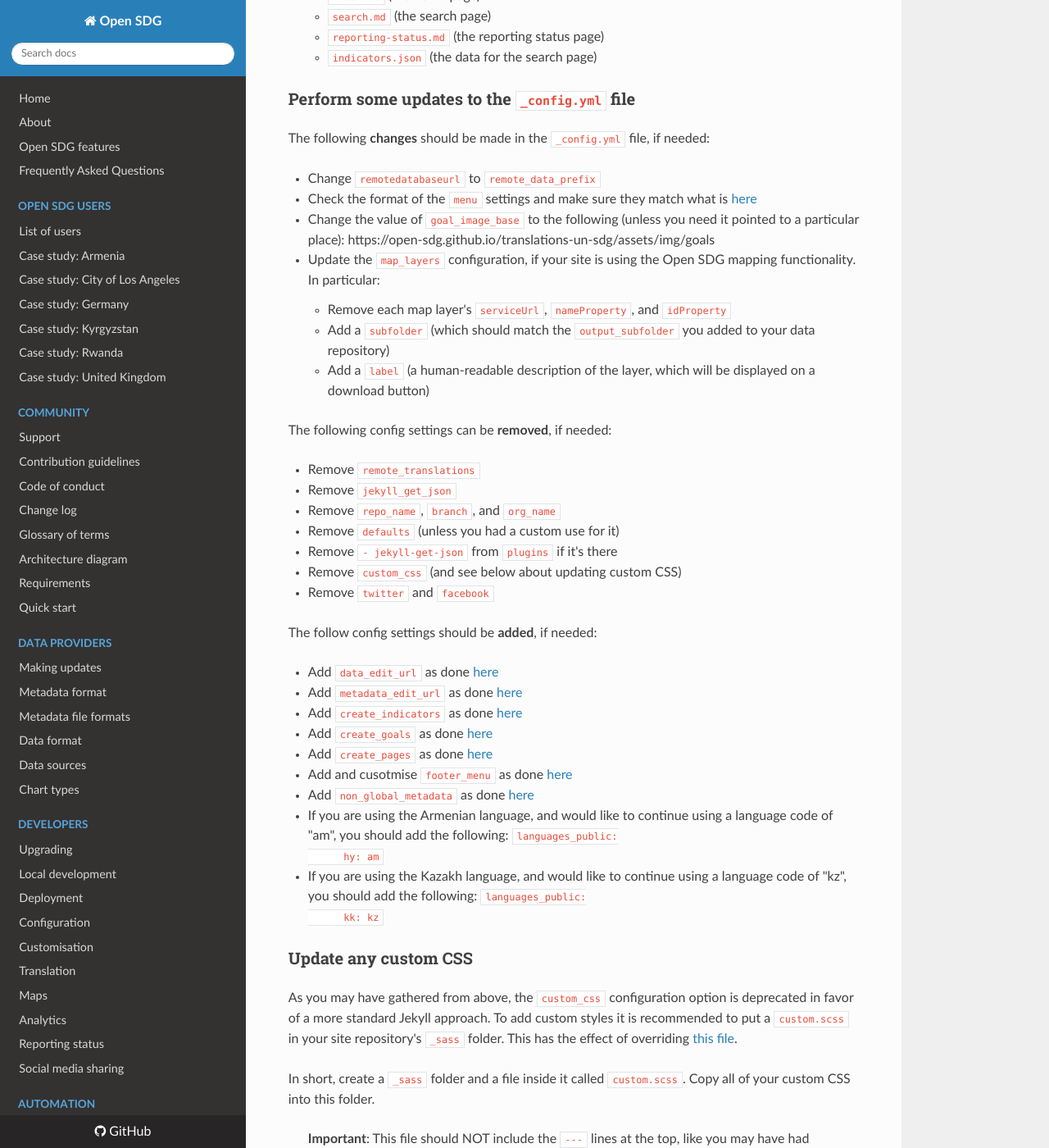
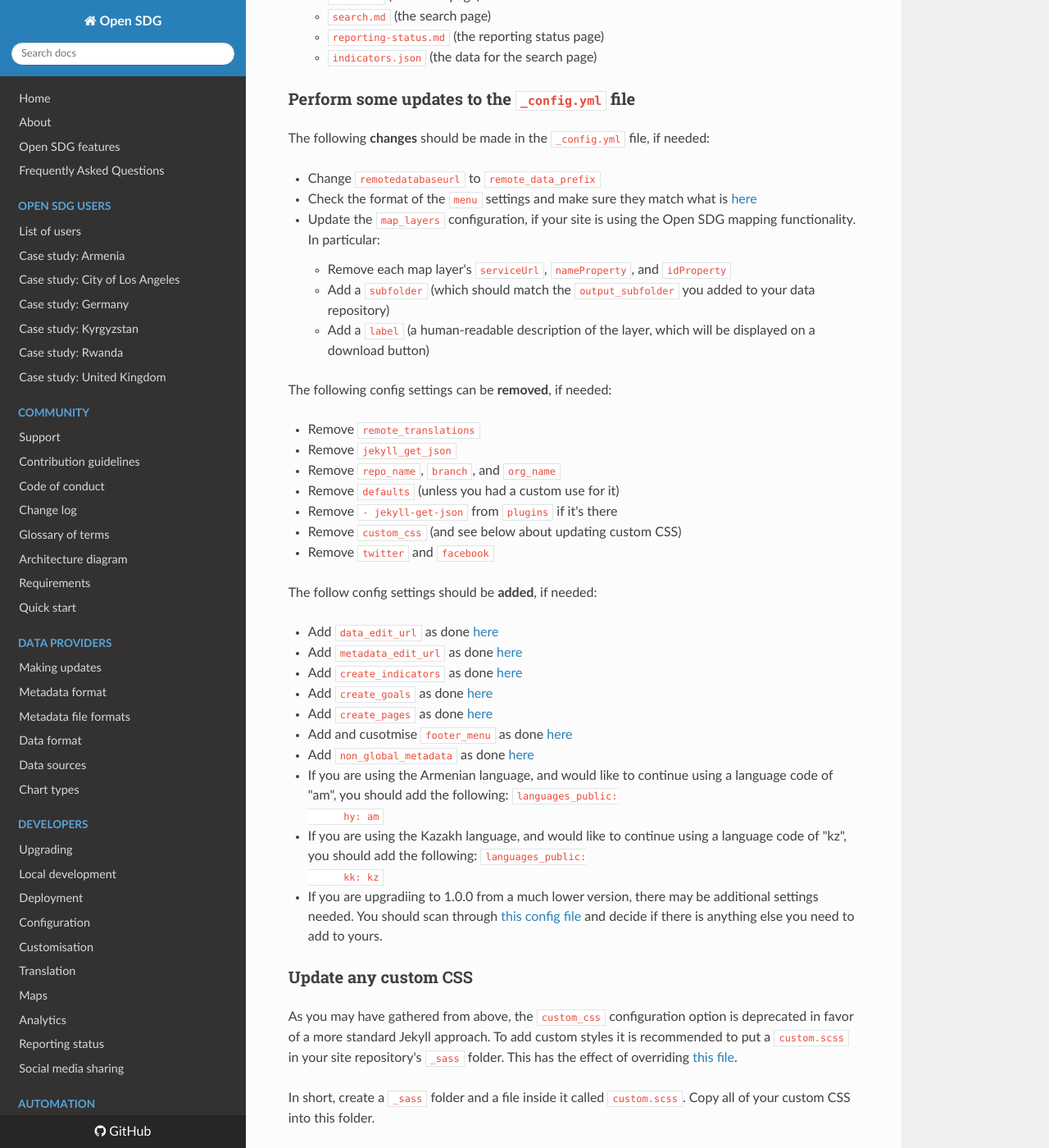
Before and after one commit to open-sdg/open-sdg, an MkDocs documentation site: the page built from docs/upgrading-1-0-0.md, in a window 1280 px wide and 1400 px high, scrolled down 3579 px. Shown: the whole window at 82% size. Built offline with MkDocs 1.6.1, drawn with Linux system fonts in a browser that asks for light colours; nearby versions of some CDN libraries; old or Windows-style settings are respelled for this version of MkDocs.

Commit message:
A few tweaks

````diff
--- a/docs/changelog.md
+++ b/docs/changelog.md
@@ -54,7 +54,7 @@ This is a major version upgrade and contains some breaking changes. Full technic
     * `t` has changed to `page.t`
     * `meta` has changed to `page.indicator`
     * `current_language` has changed to `page.language`
-    * Details on Liquid variables can be found [here](https://open-sdg.readthedocs.io/en/latest/customisation/#working-with-jekyll-templates).
+    * Details on Liquid variables can be found [here](./customisation.md#working-with-jekyll-templates).
 * The following include files have been removed:
     * indicator-variables.html
     * goal-variables.html
--- a/docs/upgrading-1-0-0.md
+++ b/docs/upgrading-1-0-0.md
@@ -126,7 +126,6 @@ The following **changes** should be made in the `_config.yml` file, if needed:
 
 * Change `remotedatabaseurl` to `remote_data_prefix`
 * Check the format of the `menu` settings and make sure they match what is [here](https://github.com/open-sdg/open-sdg-site-starter/blob/develop/_config.yml#L68)
-* Change the value of `goal_image_base` to the following (unless you need it pointed to a particular place): https://open-sdg.github.io/translations-un-sdg/assets/img/goals
 * Update the `map_layers` configuration, if your site is using the Open SDG mapping functionality. In particular:
     * Remove each map layer's `serviceUrl`, `nameProperty`, and `idProperty`
     * Add a `subfolder` (which should match the `output_subfolder` you added to your data repository)
@@ -161,6 +160,7 @@ The follow config settings should be **added**, if needed:
     languages_public:
       kk: kz
     ```
+* If you are upgradiing to 1.0.0 from a much lower version, there may be additional settings needed. You should scan through [this config file](https://github.com/open-sdg/open-sdg-site-starter/blob/develop/_config.yml) and decide if there is anything else you need to add to yours.
 
 ### Update any custom CSS
 
````
